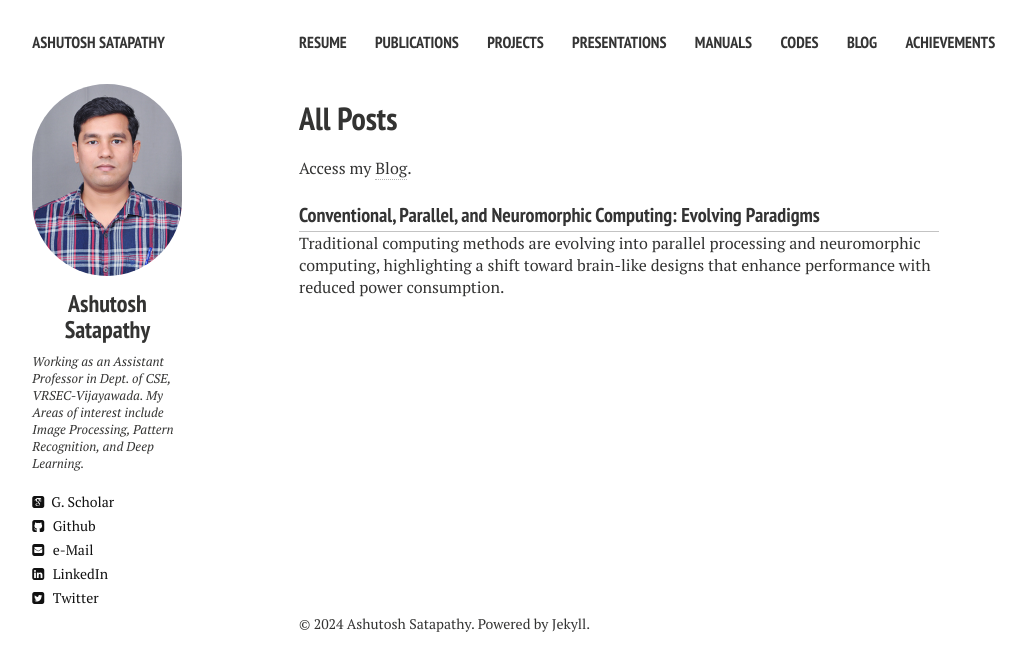
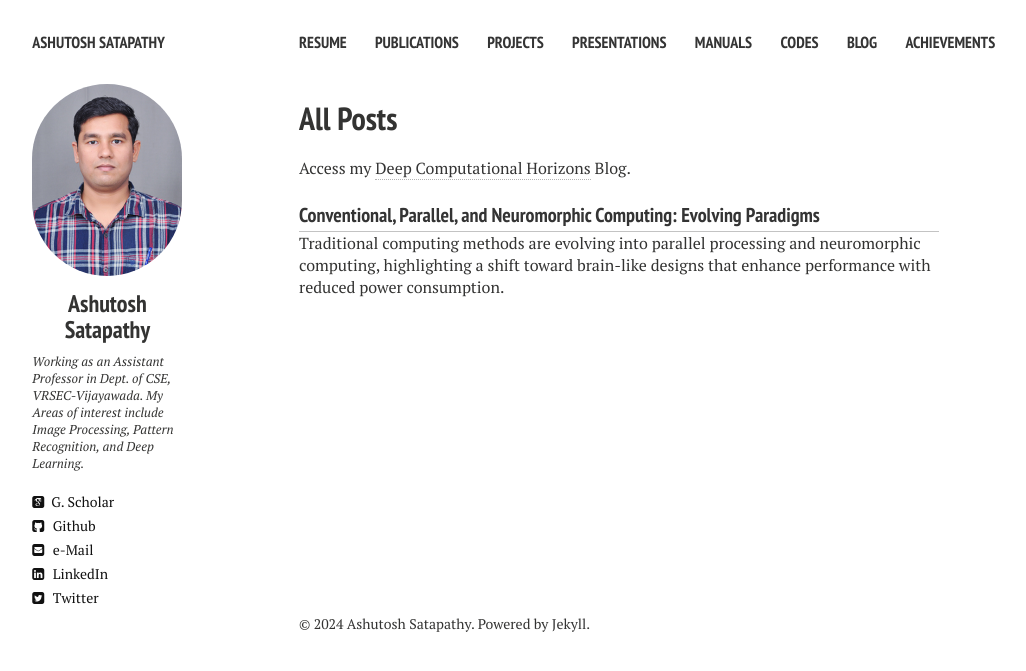
Before and after one commit to ashutoshsatapathy1990/ashutoshsatapathy1990.github.io, a Jekyll site: the page built from blog.md, in a window 1280 px wide. Shown: the top 671 px of the page, without its empty margins (21-1047 px from the left). Built offline with Jekyll 4.4.1, drawn with Linux system fonts in a browser that asks for light colours; nearby versions of some CDN libraries.

Commit message:
Update blog.md

```diff
--- a/blog.md
+++ b/blog.md
@@ -7,4 +7,4 @@ tags: [blog]
 comments: false
 ---
 
-Access my <a href="https://ashutosh1990.wpcomstaging.com/" target="_blank">Blog</a>.
+Access my <a href="https://ashutosh1990.wpcomstaging.com/" target="_blank">Deep Computational Horizons</a> Blog.
```
